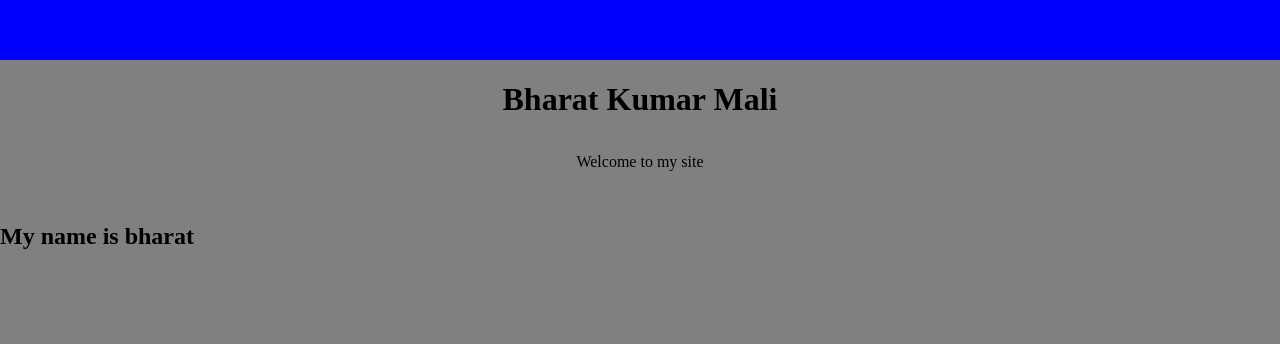
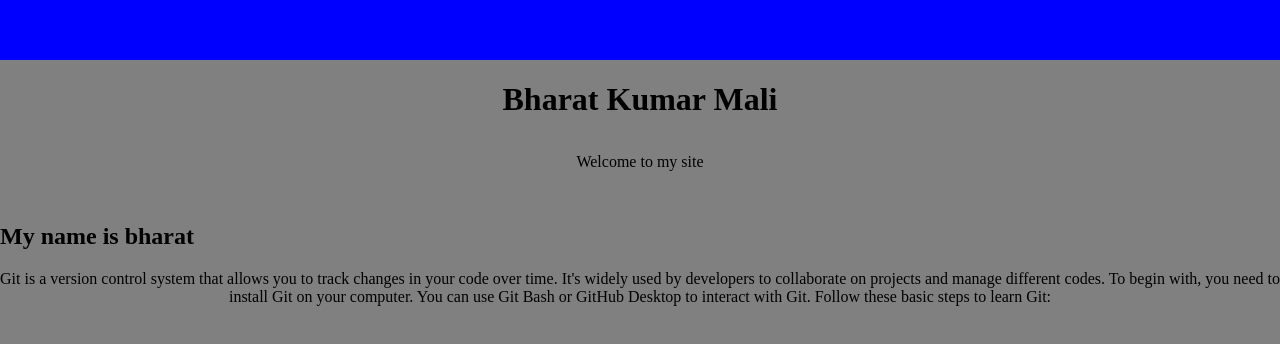
Before and after one commit to bhrtwork96/myonline, a plain HTML site: page index.html in a window 1280 px wide. Drawn offline with Linux system fonts and the light colour scheme.

Commit message:
add paragraph

```diff
--- a/index.html
+++ b/index.html
@@ -1,17 +1,24 @@
 <!DOCTYPE html>
 <html lang="en">
+
 <head>
     <meta charset="UTF-8">
     <meta name="viewport" content="width=device-width, initial-scale=1.0">
     <link rel="stylesheet" href="./css/main.css">
     <title>My Portfolio</title>
 </head>
+
 <body>
     <div class="nav"></div>
     <h1 id="heading">Bharat Kumar Mali</h1>
     <p>Welcome to my site</p>
 
     <h2>My name is bharat</h2>
+    <p>Git is a version control system that allows you to track changes in your code over time. It's widely used by
+        developers to collaborate on projects and manage different codes. To begin with, you need to install Git on your
+        computer. You can use Git Bash or GitHub Desktop to interact with Git. Follow these basic steps to learn Git:
+    </p>
     <script src="./JS/main.js"></script>
 </body>
+
 </html>
```
